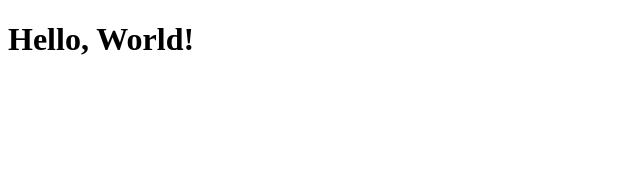
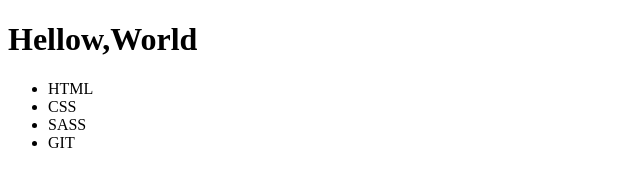
Before and after one commit to icsf23m/repo_1, a plain HTML site: page index.html in a window 1280 px wide. Shown: the whole page, without its empty margins (0-640 px from the left). Drawn offline with Linux system fonts and the light colour scheme.

Commit message:
update 2 index.html

```diff
--- a/index.html
+++ b/index.html
@@ -6,8 +6,17 @@
 	<title>Git html</title>
 </head>
 <body>
-
-	<h1> Hello, World!</h1>
+	<h1>Hellow,World</h1>
+	<section>
+		<div>
+			<ul>
+				<li>HTML</li>
+				<li>CSS</li>
+				<li>SASS</li>
+				<li>GIT</li>
+			</ul>
+		</div>
+	</section>
 
 </body>
 </html>
```
